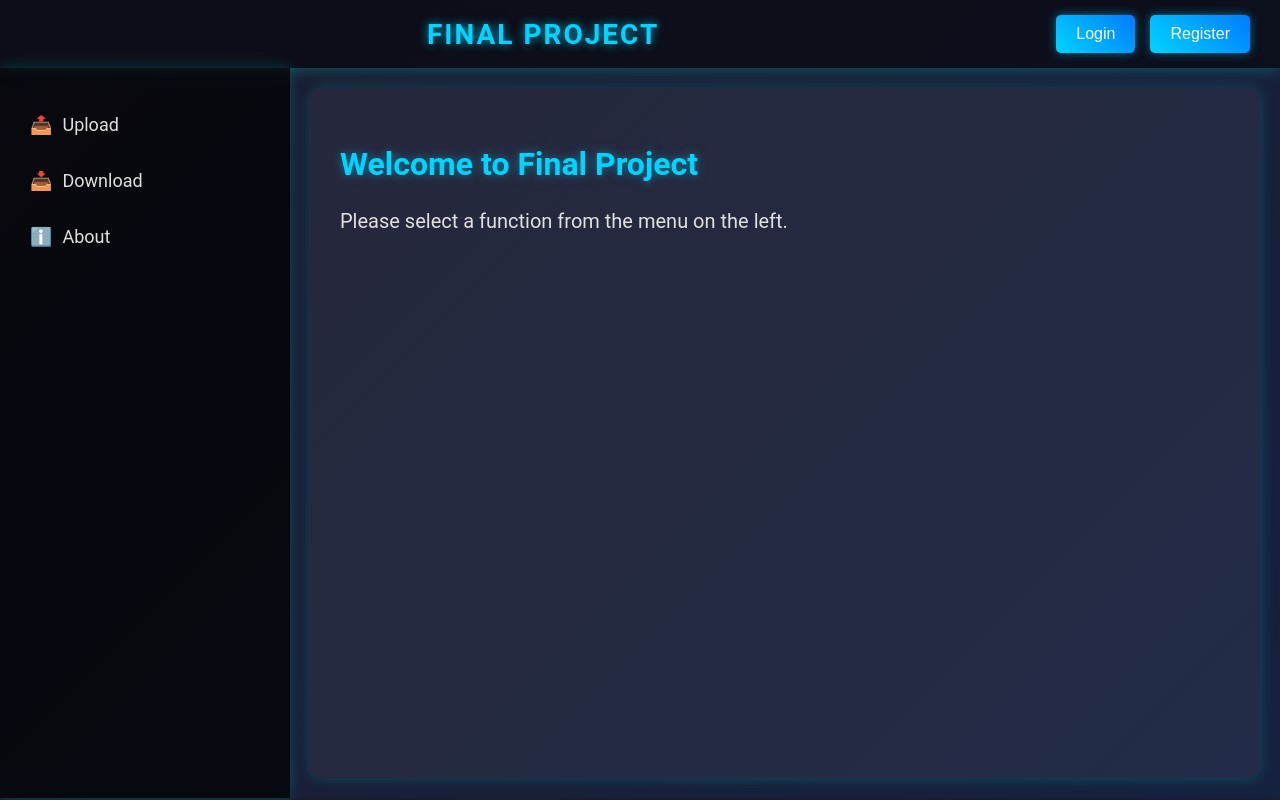
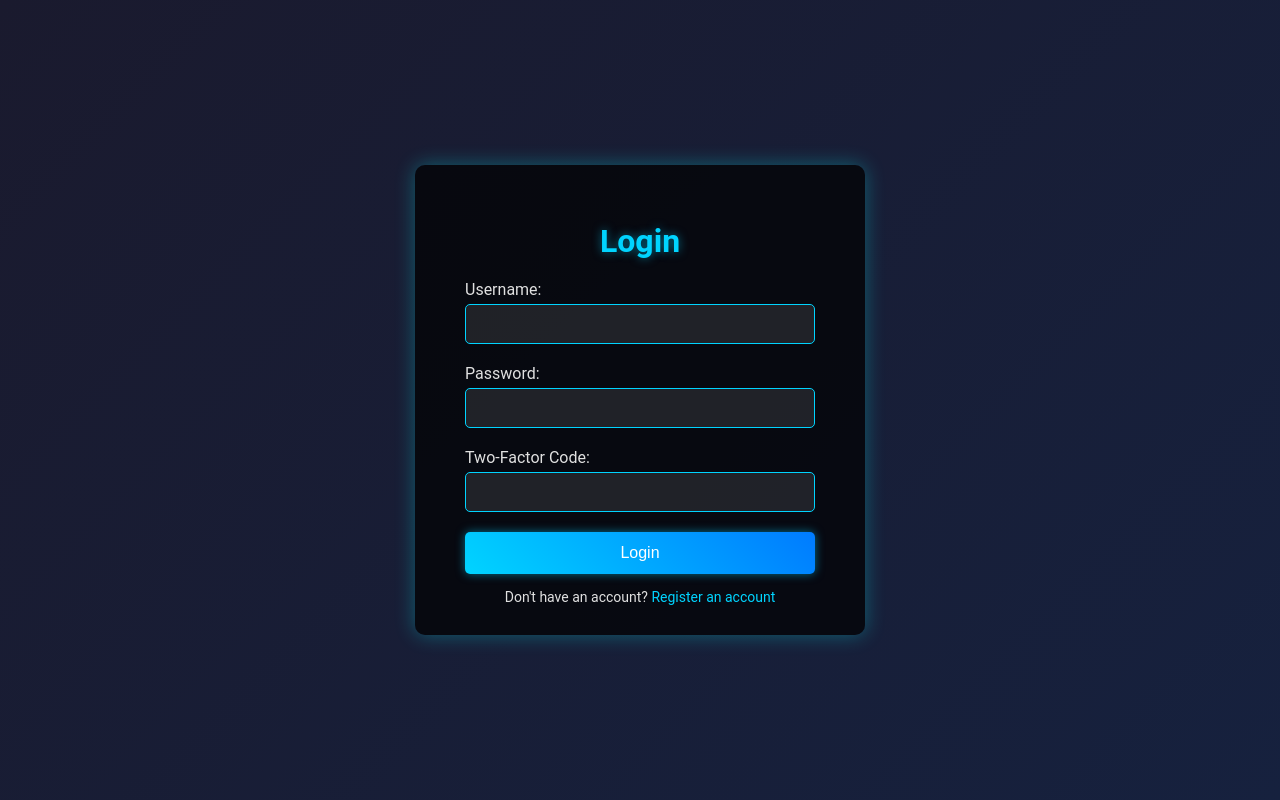
Before and after one commit to oasis-star-ce/oasis-star-ce.github.io, a plain HTML site: page index.html in a window 1280 px wide. Drawn offline with Linux system fonts and the light colour scheme.

Commit message:
Update index.html

```diff
--- a/index.html
+++ b/index.html
@@ -3,126 +3,110 @@
 <head>
     <meta charset="UTF-8">
     <meta name="viewport" content="width=device-width, initial-scale=1.0">
-    <title>Final Project</title>
+    <title>Login</title>
     <style>
         body {
             font-family: 'Roboto', sans-serif;
             margin: 0;
             padding: 0;
             background: linear-gradient(135deg, #1a1a2e, #16213e);
+            display: flex;
+            justify-content: center;
+            align-items: center;
+            height: 100vh;
             color: #e0e0e0;
         }
-        header {
-            display: flex;
-            justify-content: space-between;
-            align-items: center;
-            padding: 15px 30px;
-            background: rgba(0, 0, 0, 0.5);
-            box-shadow: 0 0 15px rgba(0, 255, 255, 0.3);
+        .login-container {
+            background: rgba(0, 0, 0, 0.7);
+            padding: 30px 50px;
+            border-radius: 10px;
+            box-shadow: 0 0 20px rgba(0, 255, 255, 0.3);
+            width: 350px;
+            text-align: center;
         }
-        h1 {
-            text-align: center;
-            flex-grow: 1;
-            margin: 0;
-            font-size: 28px;
-            text-transform: uppercase;
-            letter-spacing: 2px;
+        h2 {
+            font-size: 32px;
+            margin-bottom: 20px;
             color: #00d4ff;
-            text-shadow: 0 0 10px rgba(0, 212, 255, 0.8);
+            text-shadow: 0 0 10px rgba(0, 212, 255, 0.5);
         }
-        .auth-buttons {
-            display: flex;
-            gap: 15px;
+        .form-group {
+            margin-bottom: 20px;
+            text-align: left;
         }
-        .auth-buttons button {
+        label {
+            display: block;
+            font-size: 16px;
+            margin-bottom: 5px;
+            color: #e0e0e0;
+        }
+        input {
+            width: 100%;
+            padding: 10px;
+            font-size: 16px;
+            border: 1px solid #00d4ff;
+            border-radius: 5px;
+            background: rgba(255, 255, 255, 0.1);
+            color: #e0e0e0;
+            box-sizing: border-box;
+            transition: all 0.3s;
+        }
+        input:focus {
+            outline: none;
+            box-shadow: 0 0 10px rgba(0, 212, 255, 0.5);
+            border-color: #007bff;
+        }
+        button {
+            width: 100%;
+            padding: 12px;
             background: linear-gradient(45deg, #00d4ff, #007bff);
             color: white;
             border: none;
-            padding: 10px 20px;
             border-radius: 5px;
+            font-size: 16px;
             cursor: pointer;
-            font-size: 16px;
             transition: all 0.3s;
             box-shadow: 0 0 10px rgba(0, 212, 255, 0.5);
         }
-        .auth-buttons button:hover {
+        button:hover {
             transform: translateY(-2px);
             box-shadow: 0 0 20px rgba(0, 212, 255, 0.8);
         }
-        .container {
-            display: flex;
-            height: calc(100vh - 70px);
+        .register-link {
+            margin-top: 15px;
+            font-size: 14px;
         }
-        nav {
-            width: 250px;
-            background: rgba(0, 0, 0, 0.7);
-            padding: 20px;
-            box-shadow: 0 0 15px rgba(0, 255, 255, 0.2);
-        }
-        nav ul {
-            list-style-type: none;
-            padding: 0;
-        }
-        nav ul li {
-            margin-bottom: 15px;
-        }
-        nav ul li a {
-            color: #e0e0e0;
+        .register-link a {
+            color: #00d4ff;
             text-decoration: none;
-            font-size: 18px;
-            display: flex;
-            align-items: center;
-            padding: 10px;
-            border-radius: 5px;
             transition: all 0.3s;
         }
-        nav ul li a:hover {
-            background: linear-gradient(45deg, #00d4ff, #007bff);
-            color: white;
-            box-shadow: 0 0 10px rgba(0, 212, 255, 0.5);
-        }
-        nav ul li a span {
-            margin-right: 10px;
-        }
-        main {
-            flex: 1;
-            padding: 30px;
-            background: rgba(255, 255, 255, 0.05);
-            border-radius: 10px;
-            margin: 20px;
-            box-shadow: 0 0 15px rgba(0, 255, 255, 0.2);
-        }
-        main h2 {
-            font-size: 32px;
-            color: #00d4ff;
+        .register-link a:hover {
             text-shadow: 0 0 10px rgba(0, 212, 255, 0.5);
-        }
-        main p {
-            font-size: 20px;
         }
     </style>
 </head>
 <body>
-    <header>
-        <div></div>
-        <h1>Final Project</h1>
-        <div class="auth-buttons">
-            <button onclick="window.location.href='login.html'">Login</button>
-            <button onclick="window.location.href='register.html'">Register</button>
+    <div class="login-container">
+        <h2>Login</h2>
+        <form action="/api/login" method="POST" onsubmit="window.location.href='index.html'; return false;">
+            <div class="form-group">
+                <label for="username">Username:</label>
+                <input type="text" id="username" name="username" required>
+            </div>
+            <div class="form-group">
+                <label for="password">Password:</label>
+                <input type="password" id="password" name="password" required>
+            </div>
+            <div class="form-group">
+                <label for="otp">Two-Factor Code:</label>
+                <input type="text" id="otp" name="otp" required>
+            </div>
+            <button type="submit">Login</button>
+        </form>
+        <div class="register-link">
+            Don't have an account? <a href="register.html">Register an account</a>
         </div>
-    </header>
-    <div class="container">
-        <nav>
-            <ul>
-                <li><a href="#"><span>📤</span> Upload</a></li>
-                <li><a href="#"><span>📥</span> Download</a></li>
-                <li><a href="#"><span>ℹ️</span> About</a></li>
-            </ul>
-        </nav>
-        <main>
-            <h2>Welcome to Final Project</h2>
-            <p>Please select a function from the menu on the left.</p>
-        </main>
     </div>
 </body>
 </html>
```
